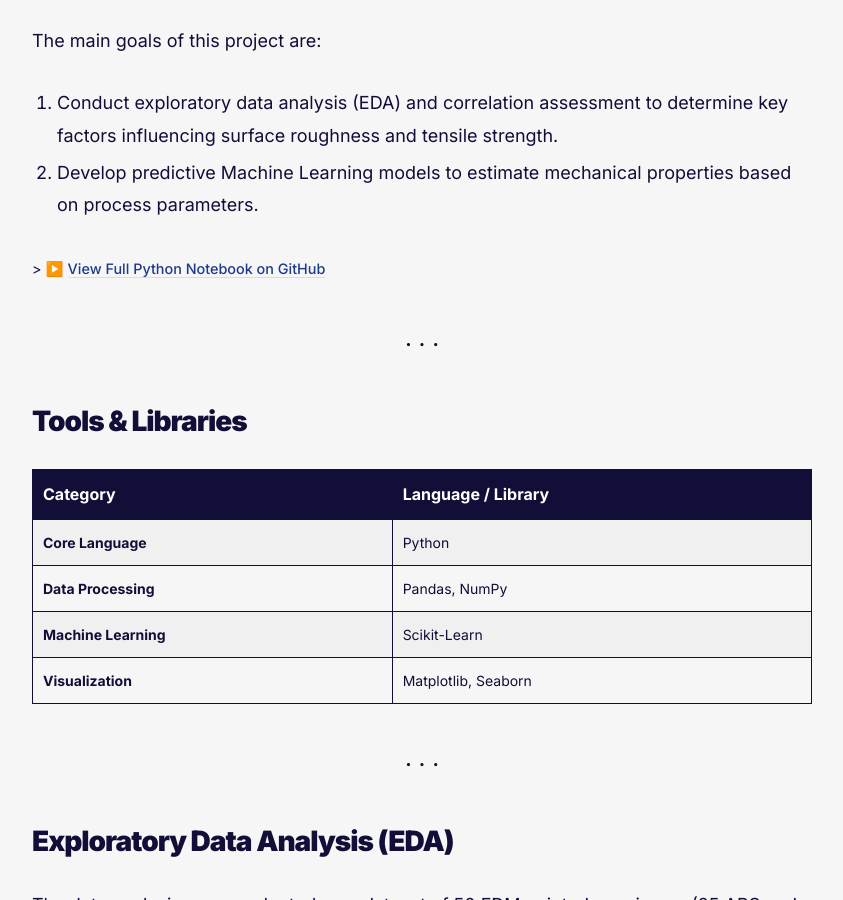
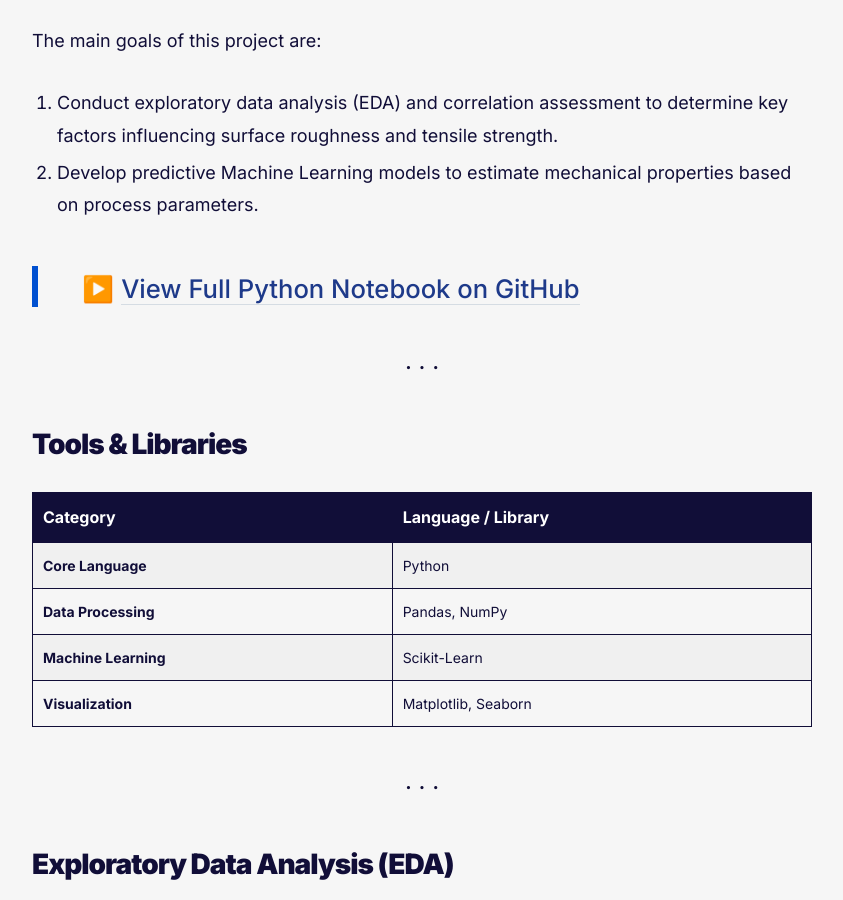
Before and after one commit to gcasarin/gcasarin.github.io, a Jekyll site: the page built from docs/_projects/3d_printing_analysis.md, in a window 1280 px wide and 900 px high, scrolled down 644 px. Shown: the whole window, without its empty margins (218-1061 px from the left). Built offline with Jekyll 4.4.1, drawn with Linux system fonts in a browser that asks for light colours.

```diff
--- a/docs/_projects/3d_printing_analysis.md
+++ b/docs/_projects/3d_printing_analysis.md
@@ -22,7 +22,7 @@ The main goals of this project are:
 1. Conduct exploratory data analysis (EDA) and correlation assessment to determine key factors influencing surface roughness and tensile strength.
 2. Develop predictive Machine Learning models to estimate mechanical properties based on process parameters.
 
-<small>> ▶️ **[View Full Python Notebook on GitHub](https://github.com/gcasarin/Python_Project-Data-Analysis-and-Predictive-Modeling-of-Mechanical-Properties-in-FDM-3D-Printing/blob/main/Data-Analysis-and-Predictive-Modeling-of-Mechanical-Properties-in-FDM-3D-Printing.ipynb)**</small>
+> <small>▶️ **[View Full Python Notebook on GitHub](https://github.com/gcasarin/Python_Project-Data-Analysis-and-Predictive-Modeling-of-Mechanical-Properties-in-FDM-3D-Printing/blob/main/Data-Analysis-and-Predictive-Modeling-of-Mechanical-Properties-in-FDM-3D-Printing.ipynb)**</small>
 
 ---
 
```
